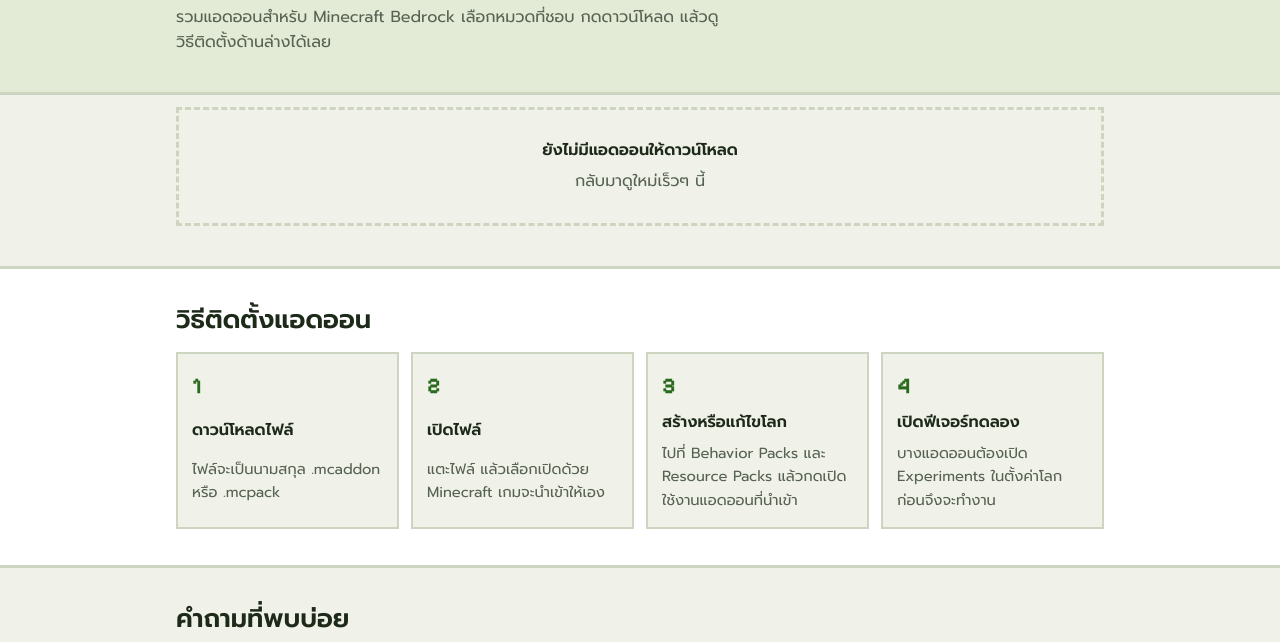
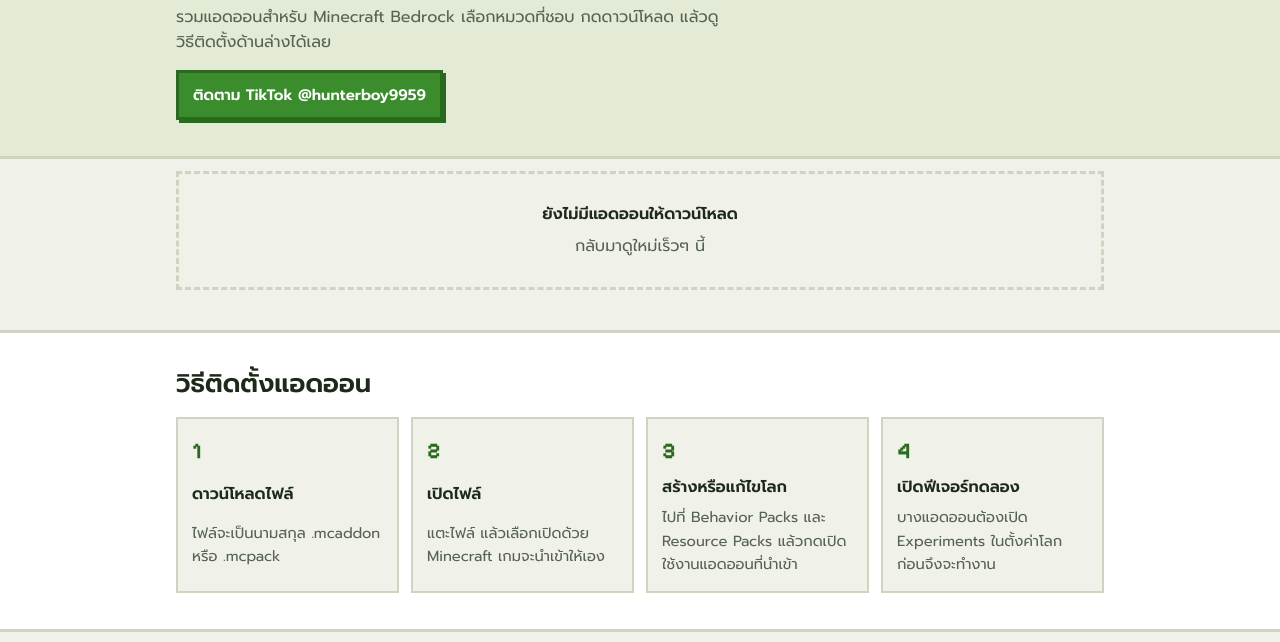
Before and after one commit to hmongthor9959-lgtm/Teng, a plain HTML site: page index.html in a window 1280 px wide. Shown: the part 148-790 px from the top of the page. Drawn offline with Linux system fonts and the light colour scheme.

Commit message:
Add files via upload

```diff
--- a/index.html
+++ b/index.html
@@ -41,6 +41,8 @@ p{margin:0}
 .eyebrow{font-family:var(--font-display);font-size:.85rem;letter-spacing:.12em;text-transform:uppercase;color:var(--accent-ink)}
 .hero h1{font-size:clamp(1.9rem,6.5vw,3.2rem);font-weight:700}
 .hero p{max-width:34em;color:var(--muted)}
+.social{display:flex;flex-wrap:wrap;gap:10px}
+.btn.follow{display:inline-block;max-width:100%;overflow-wrap:anywhere}
 
 /* controls */
 .tools{padding-block:24px 8px;display:grid;gap:14px}
@@ -118,6 +120,7 @@ footer strong{color:var(--fg);font-weight:600}
     <div class="eyebrow">Minecraft Add-ons</div>
     <h1>แจกแอดออน Minecraft ดาวน์โหลดฟรี</h1>
     <p>รวมแอดออนสำหรับ Minecraft Bedrock เลือกหมวดที่ชอบ กดดาวน์โหลด แล้วดูวิธีติดตั้งด้านล่างได้เลย</p>
+    <div class="social"><a class="btn follow" href="https://www.tiktok.com/@hunterboy9959" target="_blank" rel="noopener noreferrer">ติดตาม TikTok @hunterboy9959</a></div>
   </div>
 </header>
 
```
